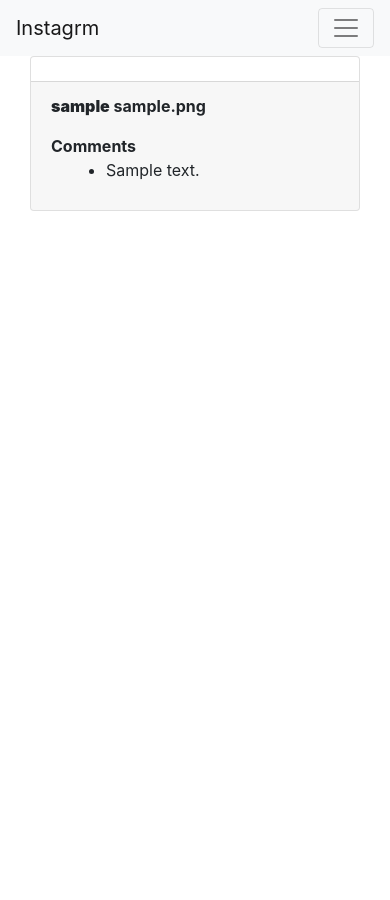
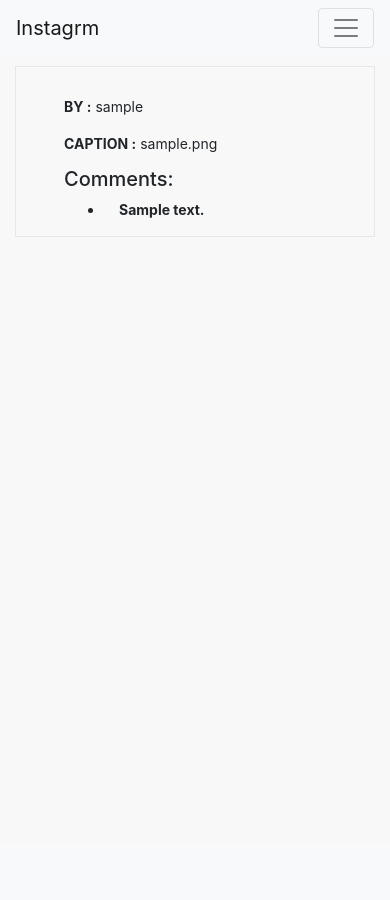
Before and after one commit to JeromeMberia/instagram-clone, a Django app: page /picture/1 in a window 390 px wide. After the commit the page ends 237 px from the top, so only its background shows below. Run offline with Django 3.2, Linux system fonts and the light colour scheme; tables that the repository leaves empty hold one stand-in row (values such as "Sample post"); some libraries are stand-ins or nearby versions.

Commit message:
responsive layout

```diff
--- /dev/null
+++ b/insta_app/templates/homepage/base.html
@@ -0,0 +1,31 @@
+{% load bootstrap4 %}
+{% load static%}
+<!DOCTYPE html>
+<html>
+    <head>
+        <meta charset="UTF-8">
+        <meta name="viewport" content="width=device-width, initial-scale=1.0">
+        <title>Instagram</title>
+
+        {% block styles %}
+        {% bootstrap_css %}
+        <link rel="stylesheet" href="https://use.fontawesome.com/releases/v5.3.1/css/all.css" integrity="sha384-mzrmE5qonljUremFsqc01SB46JvROS7bZs3IO2EmfFsd15uHvIt+Y8vEf7N7fWAU" crossorigin="anonymous">
+        <link rel="stylesheet" href="{% static 'css/main.css' %}">
+        {% endblock %}
+    </head>
+    <body>
+
+        {% include 'navbar.html' %}
+        <div class="container">
+        {% block content %}
+        {% endblock %}
+        </div>
+
+        {% block scripts %}
+            <script src="https://code.jquery.com/jquery-3.3.1.slim.min.js" integrity="sha384-q8i/X+965DzO0rT7abK41JStQIAqVgRVzpbzo5smXKp4YfRvH+8abtTE1Pi6jizo" crossorigin="anonymous">
+            </script>
+        {% bootstrap_javascript %}
+        {% endblock %}
+
+    </body>
+</html>
--- /dev/null
+++ b/insta_app/templates/homepage/image.html
@@ -0,0 +1,35 @@
+{% extends 'homepage/base.html' %}
+{% load cloudinary %}
+
+{% block content %}
+
+    {% for c in item %}
+    <div class="container img-container">
+        <div class="img-div">
+            <img src="{{c.image.url}}">
+            <div class="header mt-2 ml-4 pl-4">
+                <p><b>BY      :</b> {{c.profile.name}}</p>
+                <p><b>CAPTION :</b> {{c.image_caption}}</p>
+            </div>
+            <div class="more-section ml-4 pl-4">
+                <label></label>
+                {% for m in c.opinions.all %}
+                    <h5>
+                        Comments:
+                    </h5>
+                    <ul>
+                        <li>
+                            <p>
+                                <strong>
+                                    {{m.comments}}
+                                </strong>
+                            </p>
+                        </li>
+                    </ul>
+                {% endfor %}
+            </div>
+        </div>
+    </div>
+    {% endfor %}
+
+{% endblock %}
--- a/insta_app/templates/image.html
+++ /dev/null
@@ -1,39 +0,0 @@
-{% extends 'base.html' %}
-{% load cloudinary %}
-
-{% block content %}
-<main style="height: 100vh;">
-  <div class="container">
-      {% for c in item %}
-      <div class="row">
-          <div class="col-xl-7 col-md-7 col-xs-12 col-sm-12 col-lg-7 offset-md-2 col-md-offest-2 col-lg-offest-2 col-xl-offest-2">
-              <div class="card">
-
-                  <div class="card-body pt-0 pb-0 pl-0 pr-0">
-
-                      <img src="{{c.image.url}}" alt="" style="width: 60vh;">
-
-                  </div>
-                  <div class="card-footer ">
-
-                      <div style="font-weight: bold;">
-                          <p><b>{{c.profile.name}}</b> {{c.image_caption}}</p>
-                      </div>
-                      <div><strong>Comments</strong></div>
-                      <div class="container">
-                          {% for m in c.opinions.all %}
-                          <ul>
-                              <li>{{m.comments}}</li>
-                          </ul>
-                          {% endfor %}
-                      </div>
-                  </div>
-              </div>
-              </div>
-          </div>
-      </div>
-      {% endfor %}
-  </div>
-</main>
-
-{% endblock %}
--- a/insta_app/templates/profile.html
+++ b/insta_app/templates/profile.html
@@ -9,7 +9,7 @@
     </div>
     <div class="row">
       <div class="col-xs-3 col-sm-3 col-md-3 col-lg-3">
-        <img src="{{pro.profile_photo.url}}" alt="" class="responsive" style="width: 40px; height:40px;margin-top:10px;margin-bottom:10px;; border:2px hidden; border-radius: 50%;">
+        <img src="{{pro.profile_photo.url}}" alt="" class="responsive" style="width: 100px; height:100px;margin-top:10px;margin-bottom:10px;; border:2px hidden; border-radius: 50%;">
       </div>
       <div class="col-xs-9 col-sm-9 col-md-9 col-lg-9">
 
@@ -29,9 +29,9 @@
         <div class="row" style="display:flex;">
           {% if posts %}
           {% for p in posts %}
-          <div class="column-md-4 column-sm-4 column-xs-4 column-lg-4" style="float:left; width:33.33%;padding: 5px;">
+          <div class="column-md-4 column-sm-12 column-xs-12 column-lg-4 people">
             <a href="/picture/{{p.id}}">
-            <img src="{{p.image.url}}" alt="" class="img-fluid" >
+            <img src="{{p.image.url}}" class="mt-3 ml-3 mb-3 mr-3 center-block"alt="" style="width: 200px; height: 200px;" >
             </a>
           </div>
           {% endfor %}
--- a/insta_app/views.py
+++ b/insta_app/views.py
@@ -11,14 +11,14 @@ def home(request):
     function to return the homepage of the application
     '''
     pic = Image.objects.all()
-    return render(request,'index.html',{'pic': pic})
+    return render(request,'homepage/index.html',{'pic': pic})
 
 def image(request,pic_id):
     '''
     function that returns pages to store individual images
     '''
     pic = Image.get_image(id=pic_id)
-    return render(request,'image.html',{'item': pic})
+    return render(request,'homepage/image.html',{'item': pic})
 
 def profile(request,iden):
     '''
--- /dev/null
+++ b/static/css/main.css
@@ -0,0 +1,64 @@
+body {
+    font-size:14px;
+    background-color:#f8f8f8;
+}
+
+.img-div img {
+    width:100%;
+}
+
+.img-div {
+    margin-bottom:40px;
+    border:1px solid #e8e6e6;
+}
+
+.img-div .header {
+    width:100%;
+    height:50px;
+    position:relative;
+}
+
+.img-div .header .img-circle {
+    width:35px;
+    height:35px;
+    margin:8px;
+}
+
+.img-div .header a {
+    padding:15px 15px;
+    color:#322f30;
+    float:left;
+}
+
+.img-div .header a i {
+    font-size:18px;
+}
+
+@media (max-width:767px) {
+    .img-container {
+        margin-top:10px;
+        width:100% !important;
+    }
+}
+
+.img-container {
+    margin-top:10px;
+    width:300px;
+    position:relative;
+    padding-left:0px;
+    padding-right:0px;
+}
+
+.more-section {
+width:100%;
+min-height:50px;
+position:relative;
+}
+
+.more-section label {
+padding:0px 15px;
+}
+
+.more-section p {
+padding:0px 15px;
+}
```
Also changed, not shown: insta_app/templates/homepage/index.html (added, +36 -0 lines), insta_app/templates/index.html (deleted, +0 -56 lines), insta_app/templates/new_profile.html (+7 -6 lines), static/css/insta.css (added, +64 -0 lines), insta_app/migrations/0001_initial.py.
